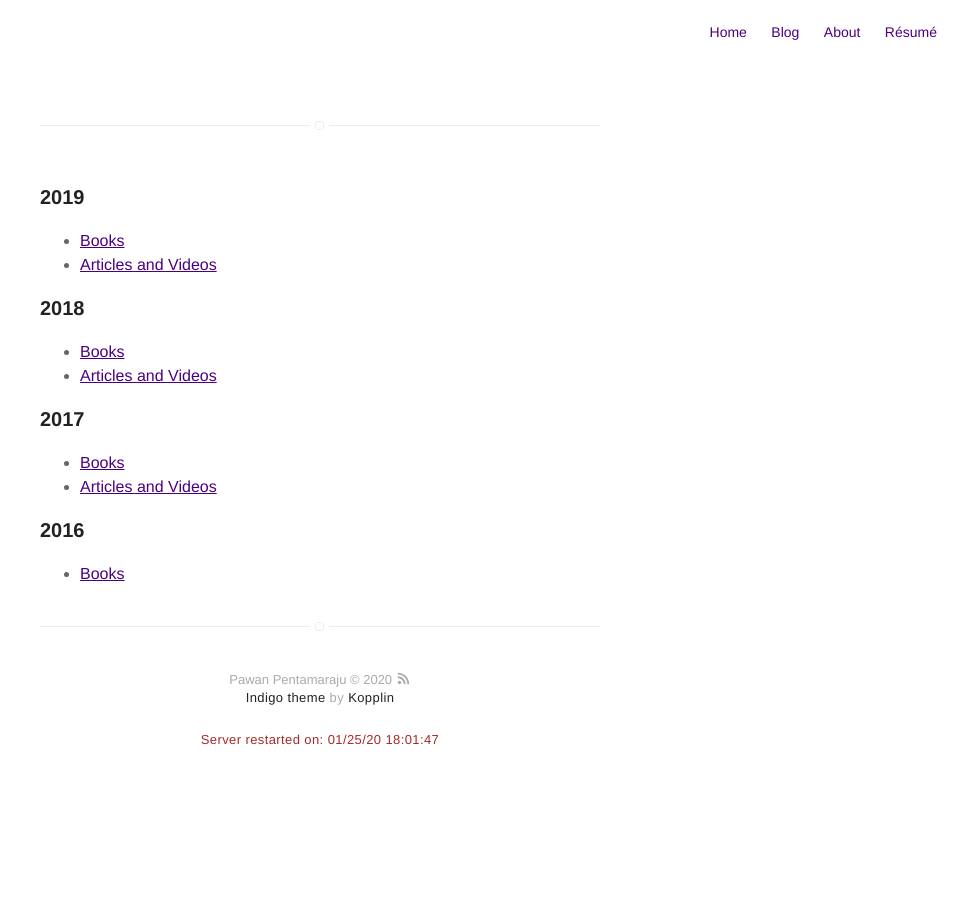
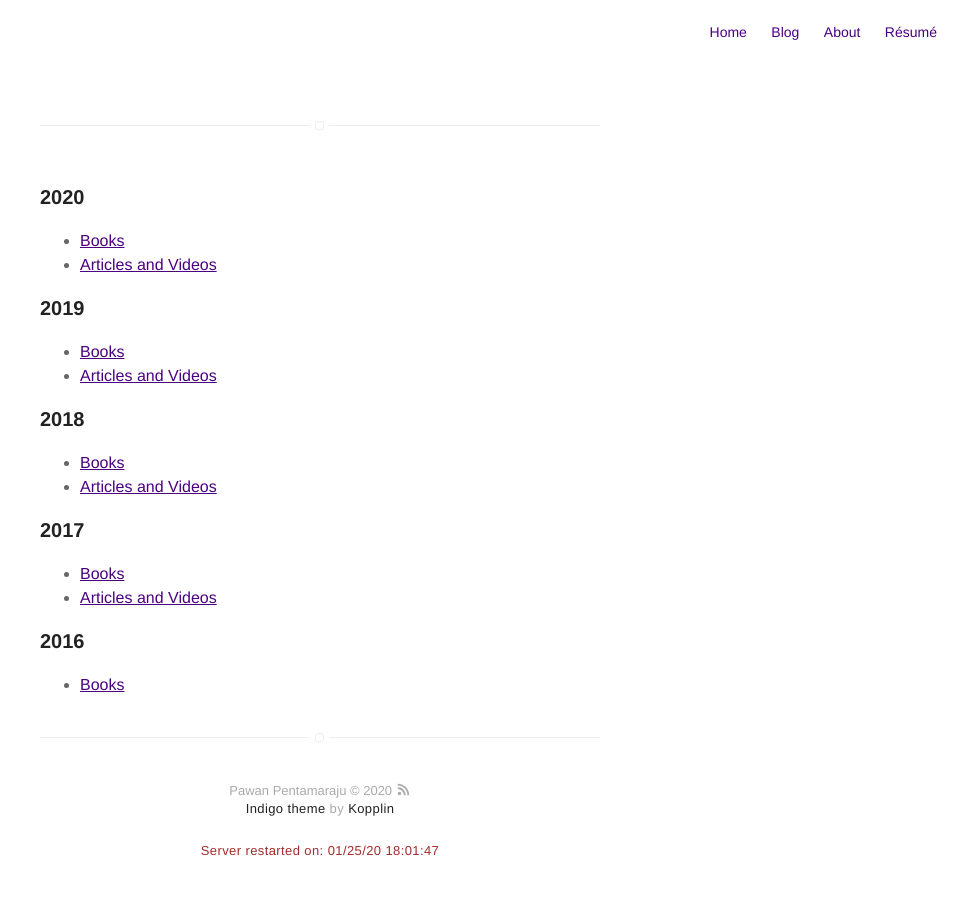
Before and after one commit to pawanpe/pawanpe.github.io, a Jekyll site: the page built from booklist.html, in a window 1280 px wide. Shown: the whole page, without its empty margins (320-1280 px from the left). Built offline with Jekyll 4.4.1, drawn with Linux system fonts in a browser that asks for light colours; before the commit the page ends 900 px from its top, so only the background shows below that.

Commit message:
Updating booklist landing page to link 2020 folder

```diff
--- a/booklist.html
+++ b/booklist.html
@@ -4,6 +4,12 @@ layout: page
 ---
 
 <section class="list">
+
+    <h3>2020</h3>
+    <ul>
+        <li><a href="2020/books/index.html" class="url">Books</a></li>
+        <li><a href="2020/articlesandvideos/index.html" class="url">Articles and Videos</a></li>
+    </ul>
 
     <h3>2019</h3>
     <ul>
```
